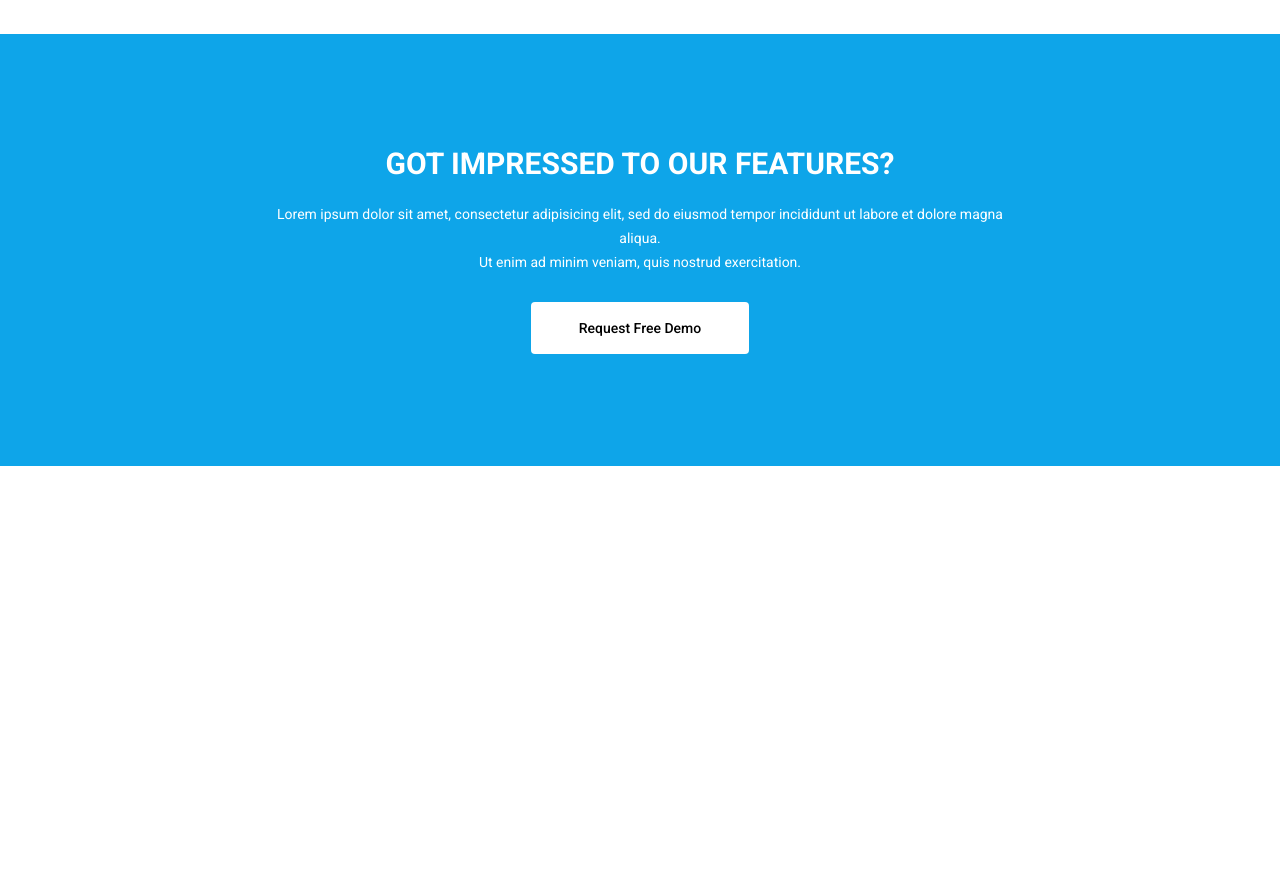
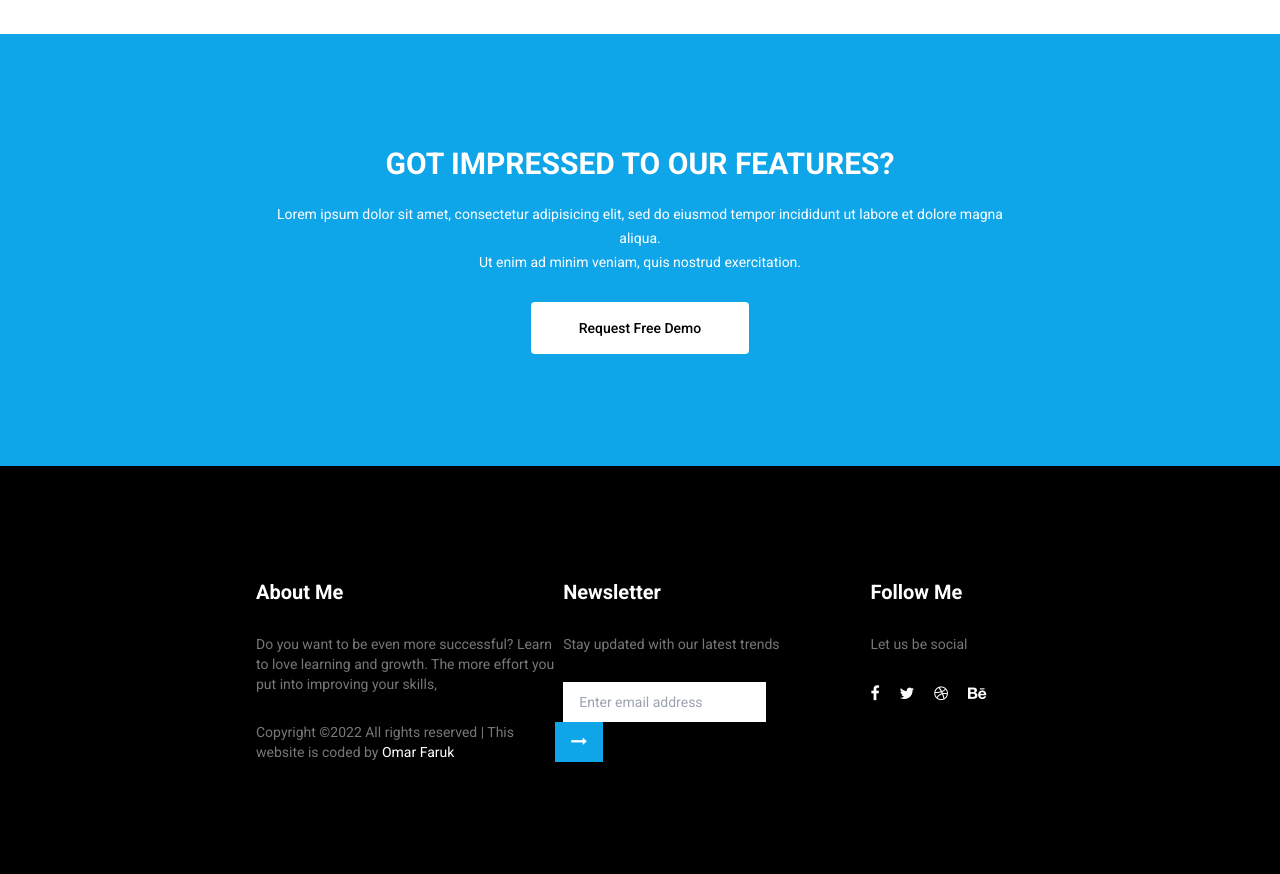
Before and after one commit to OmarFaruque96/Website-Design-with-TailwindCSS, a website: page src/index.html in a window 1280 px wide. Shown: the part 5505-6379 px from the top of the page. Before the commit the page ends 5971 px from the top, so only its background shows below. Drawn offline with Linux system fonts and the light colour scheme.

Commit message:
full site

```diff
--- a/src/index.html
+++ b/src/index.html
@@ -294,5 +294,36 @@
         </div>
     </section>
     <!-- request demo section code end -->
+    <!-- footer section code start -->
+    <footer class="w-full py-28 bg-black">
+        <div class="lg:w-3/5 md:w-3/5 sm:w-full mx-auto">
+            <div class="flex">
+                <div class="basis-2/5">
+                    <h5 class="text-white text-xl font-bold mb-7">About Me</h5>
+                    <p class="text-sm text-[#777] mb-7">Do you want to be even more successful? Learn to love learning and growth. The more effort you put into improving your skills,</p>
+                    <p class="text-sm text-[#777]">Copyright ©2022 All rights reserved | This website is coded by <a href="learnwithomar.org" class="text-white">Omar Faruk</a></p>
+                </div>
+                <div class="basis-2/5 pr-16">
+                    <h5 class="text-white text-xl font-bold mb-7">Newsletter</h5>
+                    <p class="text-sm text-[#777] mb-7">Stay updated with our latest trends</p>
+                    <form>
+                        <input type="email" placeholder="Enter email address" class="py-2 px-4 placeholder:text-sm w-10/12" />
+                        <button type="submit" class="bg-sky-500 py-2 px-4 -ml-2"><i class="fa fa-long-arrow-right text-white"></i></button>
+                    </form>
+                </div>
+                <div class="basis-1/5">
+                    <h5 class="text-white text-xl font-bold mb-7">Follow Me</h5>
+                    <p class="text-sm text-[#777] mb-7">Let us be social</p>
+                    <div>
+                        <a href="" class="mr-4"><i class="fa fa-facebook text-white"></i></a>
+                        <a href="" class="mr-4"><i class="fa fa-twitter text-white"></i></a>
+                        <a href="" class="mr-4"><i class="fa fa-dribbble text-white"></i></a>
+                        <a href="" class="mr-4"><i class="fa fa-behance text-white"></i></a>
+                    </div>
+                </div>
+            </div>
+        </div>
+    </footer>
+    <!-- footer section code end -->
 </body>
 </html>
```
Also changed, not shown: dist/output.css.
